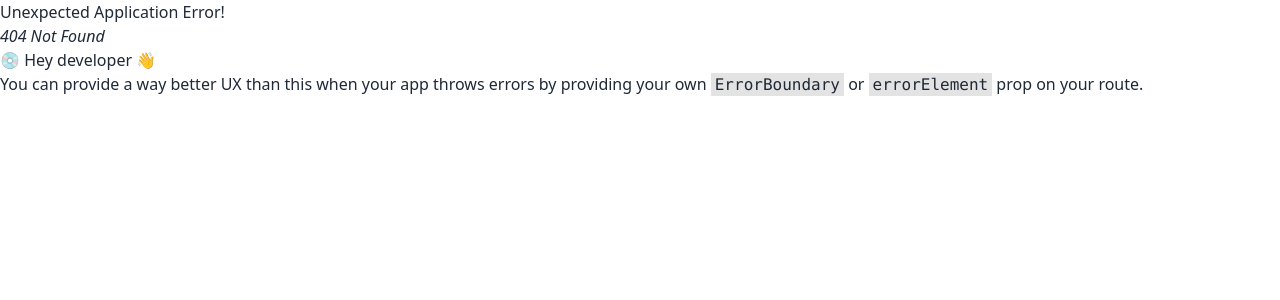
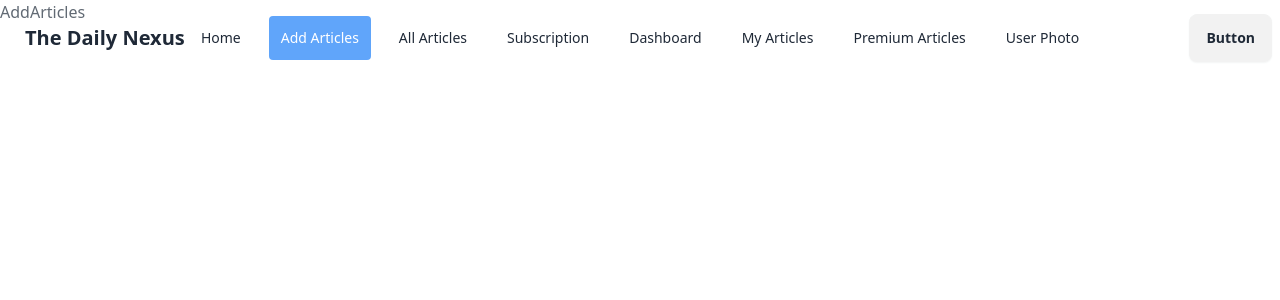
Before and after one commit to anfal11/newspaper-client, a React (Vite) app: page /add-article in a window 1280 px wide. Before the commit this address had no page. Shown: the top 300 px of the page. Built offline with nearby package versions, Linux system fonts and the light colour scheme.

Commit message:
navbar created and route updated

```diff
--- /dev/null
+++ b/src/Pages/Articles/AddArticles.jsx
@@ -0,0 +1,12 @@
+
+
+const AddArticles = () => {
+    return (
+        <div>
+            AddArticles
+
+        </div>
+    );
+};
+
+export default AddArticles;
--- /dev/null
+++ b/src/Pages/Articles/AllArticles.jsx
@@ -0,0 +1,10 @@
+
+const AllArticles = () => {
+    return (
+        <div>
+            All articles
+        </div>
+    );
+};
+
+export default AllArticles;
--- /dev/null
+++ b/src/Pages/Dashboard/Dashboard.jsx
@@ -0,0 +1,10 @@
+
+const Dashboard = () => {
+    return (
+        <div>
+            Dashboard
+        </div>
+    );
+};
+
+export default Dashboard;
--- /dev/null
+++ b/src/Pages/Home/Home.jsx
@@ -0,0 +1,11 @@
+
+
+const Home = () => {
+    return (
+        <div>
+            Hi this is home
+        </div>
+    );
+};
+
+export default Home;
--- /dev/null
+++ b/src/Pages/MyArticles/MyArticles.jsx
@@ -0,0 +1,10 @@
+
+const MyArticles = () => {
+    return (
+        <div>
+            My articles
+        </div>
+    );
+};
+
+export default MyArticles;
--- /dev/null
+++ b/src/Pages/PremiumArticles/PremiumArticles.jsx
@@ -0,0 +1,11 @@
+
+
+const PremiumArticles = () => {
+    return (
+        <div>
+            Premium Articles
+        </div>
+    );
+};
+
+export default PremiumArticles;
--- /dev/null
+++ b/src/Pages/Subscription/Subscription.jsx
@@ -0,0 +1,10 @@
+
+const Subscription = () => {
+    return (
+        <div>
+            Subscription
+        </div>
+    );
+};
+
+export default Subscription;
--- /dev/null
+++ b/src/Pages/UserProfile/UserProfile.jsx
@@ -0,0 +1,10 @@
+
+const UserProfile = () => {
+    return (
+        <div>
+            User Profile
+        </div>
+    );
+};
+
+export default UserProfile;
--- a/src/Routes/Root.jsx
+++ b/src/Routes/Root.jsx
@@ -1,8 +1,10 @@
 import { Outlet } from "react-router-dom";
+import NavBar from "../Shared/NavBar";
 
 const Root = () => {
     return (
         <div>
+        <NavBar></NavBar>
             <Outlet></Outlet>
         </div>
     );
--- /dev/null
+++ b/src/Shared/NavBar.jsx
@@ -0,0 +1,98 @@
+import { NavLink } from "react-router-dom";
+
+const NavBar = () => {
+  const nav = (
+    <>
+      <NavLink
+        to="/"
+        className={({ isActive }) => (isActive ? "p-3 rounded bg-blue-400 text-white" : "bg-white p-3")}
+      >
+        Home
+      </NavLink>
+      <NavLink
+        to="/add-article"
+        className={({ isActive }) => (isActive ? "p-3 rounded bg-blue-400 text-white" : "bg-white p-3")}
+      >
+        Add Articles
+      </NavLink>
+      <NavLink
+        to="/all-articles"
+        className={({ isActive }) => (isActive ?"p-3 rounded bg-blue-400 text-white" : "bg-white p-3")}
+      >
+        All Articles
+      </NavLink>
+      <NavLink
+        to="/subscription"
+        className={({ isActive }) => (isActive ? "p-3 rounded bg-blue-400 text-white" : "bg-white p-3")}
+      >
+        Subscription
+      </NavLink>
+      {/* todo: if user is admin */}
+      <NavLink
+        to="/dashboard"
+        className={({ isActive }) => (isActive ? "p-3 rounded bg-blue-400 text-white" : "bg-white p-3")}
+      >
+        Dashboard
+      </NavLink>
+      <NavLink
+        to="/my-article"
+        className={({ isActive }) => (isActive ? "p-3 rounded bg-blue-400 text-white" : "bg-white p-3")}
+      >
+        My Articles
+      </NavLink>
+      <NavLink
+        to="/premium-article"
+        className={({ isActive }) => (isActive ? "p-3 rounded bg-blue-400 text-white" : "bg-white p-3")}
+      >
+        Premium Articles
+      </NavLink>
+      <NavLink
+        to="/userProfile"
+        className={({ isActive }) => (isActive ? "p-3 rounded bg-blue-400 text-white" : "bg-white p-3")}
+      >
+        User Photo
+      </NavLink>
+    </>
+  );
+
+  return (
+    <div>
+      <div className="navbar  fixed z-40 bg-opacity-30 bg-base-100">
+        <div className="navbar-start">
+          <div className="dropdown">
+            <div tabIndex={0} role="button" className="btn btn-ghost lg:hidden">
+              <svg
+                xmlns="http://www.w3.org/2000/svg"
+                className="h-5 w-5"
+                fill="none"
+                viewBox="0 0 24 24"
+                stroke="currentColor"
+              >
+                <path
+                  strokeLinecap="round"
+                  strokeLinejoin="round"
+                  strokeWidth="2"
+                  d="M4 6h16M4 12h8m-8 6h16"
+                />
+              </svg>
+            </div>
+            <ul className="menu menu-sm dropdown-content mt-3 z-[1] p-2 shadow bg-base-100 rounded-box w-52 gap-4">
+              {nav}
+            </ul>
+          </div>
+          <a className="btn btn-ghost text-xl">The Daily Nexus</a>
+        </div>
+        <div className="navbar-center hidden lg:flex">
+          <ul className="menu menu-horizontal gap-4">
+            {nav}
+          </ul>
+        </div>
+        <div className="navbar-end">
+          <a className="btn">Button</a>
+        </div>
+      </div>
+    </div>
+  );
+};
+
+export default NavBar;
```
Also changed, not shown: src/Routes/Routes.jsx (+48 -10 lines).
